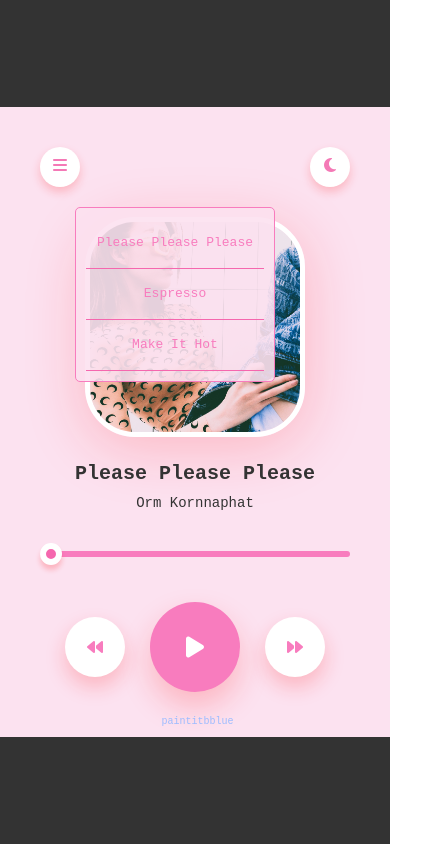
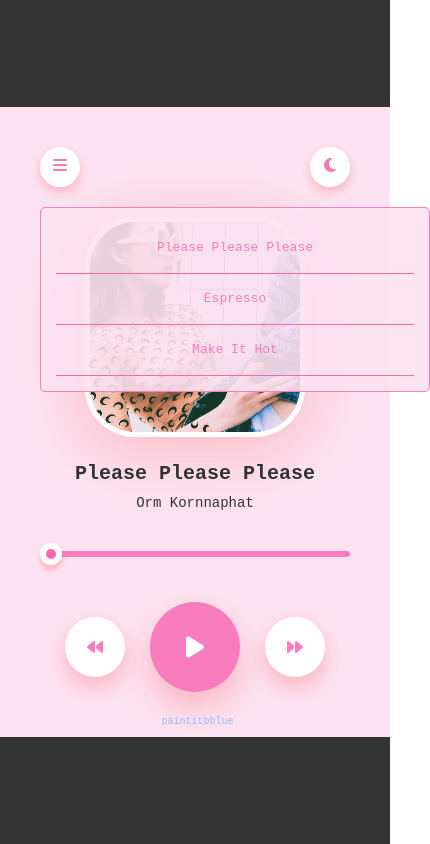
Before and after one commit to paintitbblue/orm-music-player, a plain HTML site: page index.html in a window 390 px wide. Both pictures are taken after a click on the element 60 px from the left and 167 px from the top of the page. Shown: the whole page, 430 px wide, since content can reach past the window. Drawn offline with Linux system fonts and the light colour scheme.

Commit message:
edit dropdown for mobile

```diff
--- a/style.css
+++ b/style.css
@@ -37,11 +37,6 @@ nav .circle{
 }
 nav .circle:hover{
     transform: scale(1.2);
-}
-@media (hover: none) {
-    nav .circle:hover{
-        transform: none;
-    }
 }
 .song-img{
     width: 220px;
@@ -289,3 +284,16 @@ body.dark-mode{
     color: #747576;
     font-size: 10px;
 }
+@media (hover: none) {
+    nav .circle:hover{
+        transform: none;
+    }
+}
+@media only screen and (max-width: 768px) {
+    .dropdown-menu {
+        width: 100vw;
+        left: 0;
+        padding: 15px;
+        font-size: 15px;
+    }
+}
```
